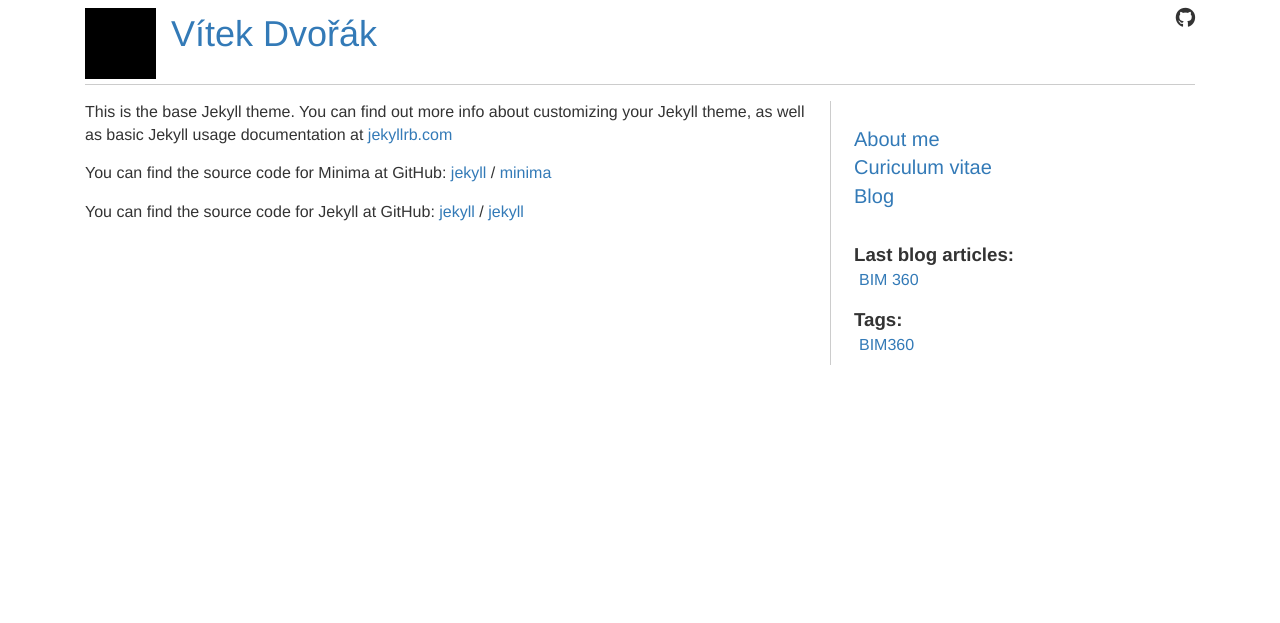
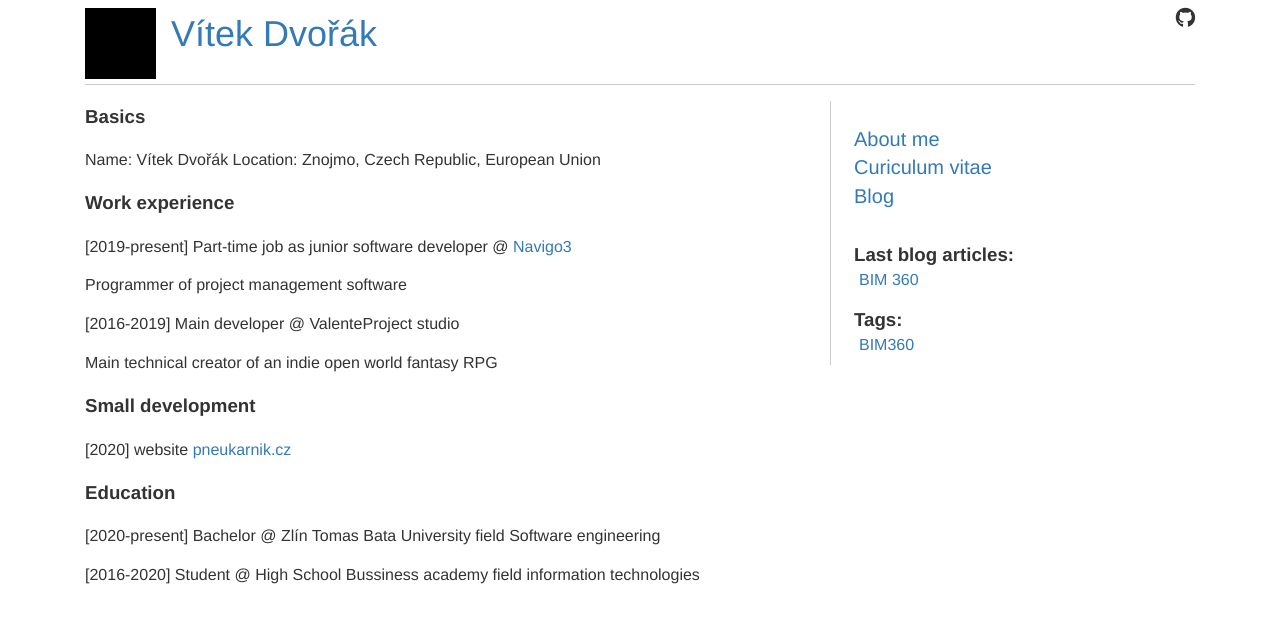
Before and after one commit to vdvorak/vitekdvorak.github.io, a Jekyll site: the page built from curiculum-vitae.md, in a window 1280 px wide. Shown: the top 623 px of the page. Built offline with Jekyll 4.4.1, drawn with Linux system fonts in a browser that asks for light colours; nearby versions of some CDN libraries.

Commit message:
Update curiculum-vitae.md

```diff
--- a/curiculum-vitae.md
+++ b/curiculum-vitae.md
@@ -4,14 +4,25 @@ title: Curiculum vitae
 permalink: /curiculum-vitae/
 ---
 
-This is the base Jekyll theme. You can find out more info about customizing your Jekyll theme, as well as basic Jekyll usage documentation at [jekyllrb.com](https://jekyllrb.com/)
+### Basics
+Name: Vítek Dvořák
+Location: Znojmo, Czech Republic, European Union
 
-You can find the source code for Minima at GitHub:
-[jekyll][jekyll-organization] /
-[minima](https://github.com/jekyll/minima)
+### Work experience
 
-You can find the source code for Jekyll at GitHub:
-[jekyll][jekyll-organization] /
-[jekyll](https://github.com/jekyll/jekyll)
+[2019-present] Part-time job as junior software developer @ [Navigo3](https://navigo3.com)
 
-[jekyll-organization]: https://github.com/jekyll
+Programmer of project management software
+
+[2016-2019] Main developer @ ValenteProject studio
+
+ Main technical creator of an indie open world fantasy RPG
+
+### Small development
+[2020] website [pneukarnik.cz](https://pneukarnik.cz)
+
+### Education
+
+[2020-present] Bachelor @ Zlín Tomas Bata University field Software engineering
+
+[2016-2020] Student @ High School Bussiness academy field information technologies
```
